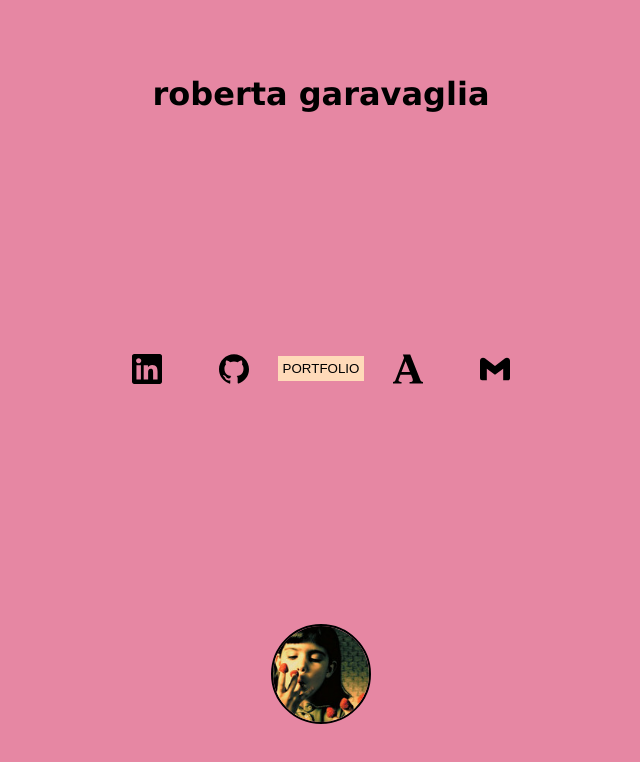
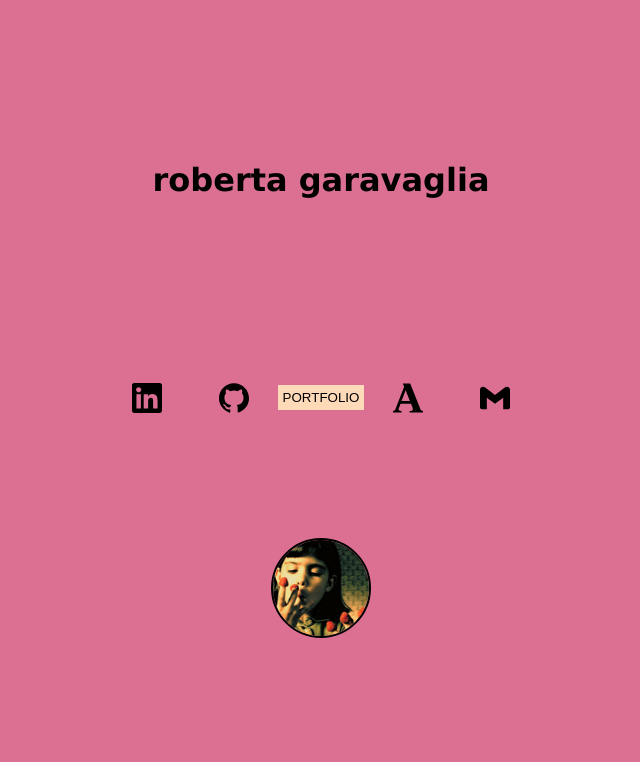
Before and after one commit to otaria-o/portfolio-otaria-o, a React (Create React App) app: page / in a window 1280 px wide. Shown: the top 762 px of the page, without its empty margins (319-959 px from the left). Built offline with nearby package versions, Linux system fonts and the light colour scheme.

Commit message:
before important changes

```diff
--- a/src/App.css
+++ b/src/App.css
@@ -30,7 +30,7 @@
   padding: 5%;
   background-color: palevioletred;
   animation-name: bello;
-  animation-delay: 2s;
+  animation-delay: 1s;
   animation-duration: 7s;
   animation-iteration-count: 2;
 }
@@ -45,10 +45,10 @@
   grid-template-columns: 1fr 1fr 1fr 1fr 1fr;
   align-content: center;
   justify-items: center;
-  padding-top: 20%;
-  padding-bottom: 20%;
+  padding-top: 15%;
+  padding-bottom: 10%;
   animation-name: bello;
-  animation-delay: 2s;
+  animation-delay: 1s;
   animation-duration: 7s;
   animation-iteration-count: 2;
 }
@@ -70,6 +70,7 @@
   max-height: 100px;
   border: solid 2px black;
   border-radius: 50%;
+  align-self: flex-start;
 }
 
 @keyframes bello {
@@ -122,6 +123,10 @@
   background-color: beige;
 }
 
+#writeme {
+  background-color: pink;
+}
+
 .pointer {
   cursor:pointer;
 }
@@ -141,6 +146,25 @@
 
 /* Coding */
 
+
+
+/* Portfolio */
+
+.portfolio {
+  width: 100%;
+  height: 100vh;
+  background-color: pink;
+  display: grid;
+  grid-template-rows: 110px 1fr 50px;
+}
+
+.nav {
+  text-align: center;
+  padding: 5px;
+  font-size: small;
+  margin-bottom: 20px;
+}
+
 .preview {
   max-width: 300px;
   max-height: 300px;
@@ -149,8 +173,7 @@
 }
 
 .cardpreview {
-  /* padding: 5%; */
-  max-width: 320px;
+  max-width: 350px;
 }
 
 .card {
@@ -160,34 +183,6 @@
   flex-wrap: wrap;
   justify-content: space-around;
   align-items: stretch;
-}
-
-/* Gif */
-
-.animated {
-  max-width: 300px;
-  max-height: 300px;
-  padding: 3%;
-  border: 2px solid white;
-  background-color: black;
-}
-
-
-/* Portfolio */
-
-.portfolio {
-  width: 100%;
-  height: 100vh;
-  background-color: pink;
-  display: grid;
-  /* grid-template-columns: 200px 1fr; */
-  grid-template-rows: 110px 1fr 50px;
-}
-
-.nav {
-  text-align: center;
-  padding: 5px;
-  font-size: small;
 }
 
 /* .port { */
@@ -211,6 +206,20 @@
 /* #tutto h2 {
   margin-bottom: 10px;;
 } */
+
+
+/* Gif */
+
+.animated {
+  max-width: 300px;
+  max-height: 300px;
+  padding: 5%;
+  border: 2px solid white;
+  background-color: black;
+}
+
+
+/* Contributions  */
 
 #cursor {
   cursor: url("../public/heart.svg"),auto;
--- a/src/Footer.js
+++ b/src/Footer.js
@@ -8,9 +8,9 @@ function Footer() {
       <Link to="/">
         <h2 className="back">«</h2>
       </Link>
-      <Link to="/about">
+      {/* <Link to="/about">
         <h2>about</h2>
-      </Link>
+      </Link> */}
     </footer>
   );
 }
--- a/src/Writeme.js
+++ b/src/Writeme.js
@@ -27,11 +27,11 @@ function Writeme() {
         </p>
       </main>
       <div></div>
-      <footer className="footer">
+      <footer className="footer" id="writeme">
         <Link to="/">
           <h2 className="back">«</h2>
         </Link>
-        {credits === "off" && (
+        {/* {credits === "off" && (
           <h2 className="pointer" onClick={handleCredits}>
             credits
           </h2>
@@ -46,7 +46,7 @@ function Writeme() {
               <button onClick={handleCredits}>x</button>
             </li>
           </ul>
-        )}
+        )} */}
       </footer>
     </div>
   );
```
